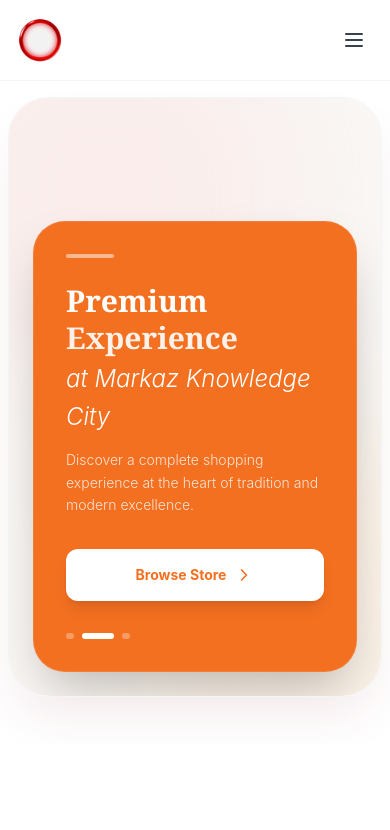
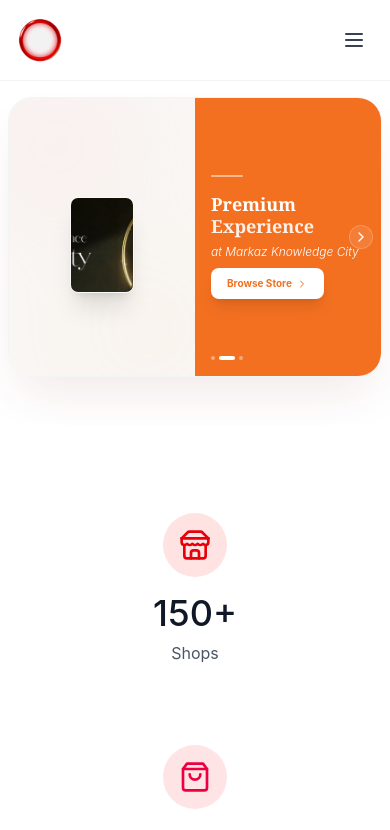
Before and after one commit to mdnaseef2004/souk-malaibar-website, a React (Vite) app: page / in a window 390 px wide. Shown: the top 830 px of the page. Built offline with nearby package versions, Linux system fonts and the light colour scheme.

Commit message:
Maintain side-by-side hero layout on mobile

```diff
--- a/src/app/pages/HomePage.tsx
+++ b/src/app/pages/HomePage.tsx
@@ -97,83 +97,76 @@
       {/* Hero Section */}
       <section className="relative bg-white pt-4 pb-12 overflow-hidden">
         <div className="max-w-7xl mx-auto px-2 sm:px-6 lg:px-8">
-          <div className="relative h-[600px] md:h-[500px] rounded-[2.5rem] overflow-hidden flex flex-col md:flex-row shadow-2xl shadow-red-900/10 border border-gray-100">
-            {/* Background Layer (Always visible, shared between mobile/desktop) */}
-            <div className="absolute inset-0 bg-[#F9F7F5] z-0">
-               <div className="absolute top-0 left-0 w-full h-full opacity-20 pointer-events-none">
-                 <div className="absolute -top-24 -left-24 w-96 h-96 bg-red-200 rounded-full blur-3xl"></div>
-                 <div className="absolute -bottom-24 -right-24 w-96 h-96 bg-orange-200 rounded-full blur-3xl"></div>
+          <div className="relative h-[280px] sm:h-[400px] md:h-[500px] rounded-[1.5rem] md:rounded-[2.5rem] overflow-hidden flex flex-row shadow-2xl shadow-red-900/10 border border-gray-100">
+            {/* Left Side: Images (50% on mobile, flex-1 on desktop) */}
+            <div className="relative w-1/2 md:flex-1 bg-[#F9F7F5] z-0 flex items-center justify-center p-4 md:p-12 overflow-hidden">
+               {/* Background Decorative Element */}
+               <div className="absolute top-0 left-0 w-full h-full opacity-10 pointer-events-none">
+                 <div className="absolute -top-12 -left-12 w-48 h-48 md:w-96 md:h-96 bg-red-200 rounded-full blur-2xl"></div>
+                 <div className="absolute -bottom-12 -right-12 w-48 h-48 md:w-96 md:h-96 bg-orange-200 rounded-full blur-3xl"></div>
                </div>
 
-               {/* Image Showcase (Desktop: Left, Mobile: Full Background with fade) */}
-               <div className="absolute inset-0 md:right-[45%] flex items-center justify-center gap-4 px-8 overflow-hidden">
+               {/* Images */}
+               <div className="relative z-10 flex items-center justify-center gap-2 md:gap-4 animate-in fade-in zoom-in duration-700">
                  {heroImages.slice(currentImageIndex, currentImageIndex + 4).map((image, idx) => (
                    <div
                      key={idx}
-                     className={`relative w-32 h-44 md:w-40 md:h-56 bg-white rounded-2xl shadow-2xl overflow-hidden border border-gray-100/50 transition-all duration-700 transform ${
-                       idx % 2 === 0 ? "translate-y-8" : "-translate-y-8"
-                     } ${idx > 1 ? "hidden sm:block" : "block"}`}
+                     className={`relative w-16 h-24 sm:w-24 sm:h-36 md:w-40 md:h-56 bg-white rounded-lg md:rounded-2xl shadow-xl overflow-hidden border border-gray-100/50 transition-all duration-700 transform ${
+                       idx % 2 === 0 ? "translate-y-2 md:translate-y-8" : "-translate-y-2 md:-translate-y-8"
+                     } ${idx > 0 && "hidden xs:block"} ${idx > 1 && "hidden sm:block"}`}
                    >
                      <img
                        src={getImageUrl(image)}
                        alt="Shop"
                        className="w-full h-full object-cover"
                      />
-                     <div className="absolute inset-0 bg-gradient-to-t from-black/20 to-transparent" />
                    </div>
                  ))}
                </div>
             </div>
 
-            {/* Content Block (Mobile: Floating Card, Desktop: Solid Sidebar) */}
-            <div className="relative z-10 w-full h-full md:w-[45%] md:ml-auto flex flex-col justify-end md:justify-center p-6 md:p-16">
-              {/* Desktop Sidebar Background */}
-              <div className="absolute inset-0 bg-[#F37021] hidden md:block" />
-
-              {/* Mobile Content Card (Glassmorphism) */}
-              <div className="relative z-20 bg-[#F37021] md:bg-transparent p-8 md:p-0 rounded-[2rem] md:rounded-none shadow-2xl md:shadow-none border border-white/10 md:border-none backdrop-blur-sm md:backdrop-blur-none animate-in slide-in-from-bottom duration-700">
-                <div className="w-12 md:w-16 h-1 bg-white mb-6 md:mb-8 rounded-full opacity-50"></div>
-                <h1 className="text-3xl md:text-6xl font-serif font-bold mb-4 md:mb-6 leading-tight text-white">
+            {/* Right Side: Content Block (50% on mobile, 45% on desktop) */}
+            <div className="w-1/2 md:w-[45%] bg-[#F37021] p-4 sm:p-8 md:p-16 flex flex-col justify-center text-white relative">
+              <div className="relative z-10">
+                <div className="w-8 md:w-16 h-0.5 md:h-1 bg-white mb-4 md:mb-8 rounded-full opacity-50"></div>
+                <h1 className="text-lg sm:text-2xl md:text-6xl font-serif font-bold mb-2 md:mb-6 leading-tight">
                   Premium <br />
                   <span className="opacity-90">Experience</span> <br />
-                  <span className="text-2xl md:text-4xl font-sans font-light italic">at Markaz Knowledge City</span>
+                  <span className="text-xs sm:text-base md:text-4xl font-sans font-light italic">at Markaz Knowledge City</span>
                 </h1>
-                <p className="text-sm md:text-xl text-white/80 mb-8 md:mb-10 max-w-md font-light leading-relaxed">
+                <p className="hidden sm:block text-xs md:text-xl text-white/80 mb-4 md:mb-10 max-w-md font-light leading-relaxed">
                   Discover a complete shopping experience at the heart of tradition and modern excellence.
                 </p>
-
-                <div className="flex flex-col sm:flex-row gap-4">
                 <Link
                   to="/shops"
-                    className="inline-flex items-center justify-center px-8 py-4 bg-white text-[#F37021] font-bold rounded-xl hover:bg-gray-50 transition-all transform hover:-translate-y-1 shadow-lg shadow-black/10 group text-sm md:text-base"
+                  className="inline-flex items-center px-4 py-2 md:px-8 md:py-4 bg-white text-[#F37021] text-[10px] sm:text-sm md:text-base font-bold rounded-lg md:rounded-xl hover:bg-gray-50 transition-all transform hover:-translate-y-1 shadow-lg shadow-black/10 group"
                 >
                   Browse Store
-                    <ChevronRight className="ml-2 size-5 group-hover:translate-x-1 transition-transform" />
+                  <ChevronRight className="ml-1 md:ml-2 size-3 md:size-5 group-hover:translate-x-1 transition-transform" />
                 </Link>
               </div>
 
-                {/* Slider Controls (Mobile Integrated) */}
-                <div className="mt-8 flex items-center space-x-4">
-                  <div className="flex space-x-2">
+              {/* Slider Controls */}
+              <div className="absolute bottom-4 left-4 md:bottom-10 md:left-16 flex items-center space-x-2 md:space-x-6 z-10">
+                <div className="flex space-x-1 md:space-x-2">
                   {[0, 1, 2].map((idx) => (
                     <button
                       key={idx}
                       onClick={() => setCurrentImageIndex(idx)}
-                        className={`h-1.5 rounded-full transition-all duration-300 ${
-                          currentImageIndex % 3 === idx ? "w-8 bg-white" : "w-2 bg-white/30"
+                      className={`h-1 md:h-2 rounded-full transition-all duration-300 ${
+                        currentImageIndex % 3 === idx ? "w-4 md:w-8 bg-white" : "w-1 md:w-2 bg-white/40"
                       }`}
                     />
                   ))}
                 </div>
               </div>
-              </div>
 
-              {/* Navigation Arrows (Desktop Only) */}
+              {/* Next Button */}
               <button
                 onClick={() => setCurrentImageIndex((prev) => (prev + 1) % heroImages.length)}
-                className="absolute right-8 top-1/2 -translate-y-1/2 w-12 h-12 bg-white/10 hover:bg-white/20 backdrop-blur-md rounded-full hidden md:flex items-center justify-center transition-all border border-white/20 group z-30"
+                className="absolute right-2 md:right-10 top-1/2 -translate-y-1/2 w-6 h-6 md:w-12 md:h-12 bg-white/10 hover:bg-white/20 backdrop-blur-md rounded-full flex items-center justify-center transition-all border border-white/20 group z-10"
               >
-                <ChevronRight className="size-6 text-white group-hover:translate-x-0.5 transition-transform" />
+                <ChevronRight className="size-4 md:size-6 text-white group-hover:translate-x-0.5 transition-transform" />
               </button>
             </div>
           </div>
```
Lines whose indentation alone changed are shown as unchanged.
